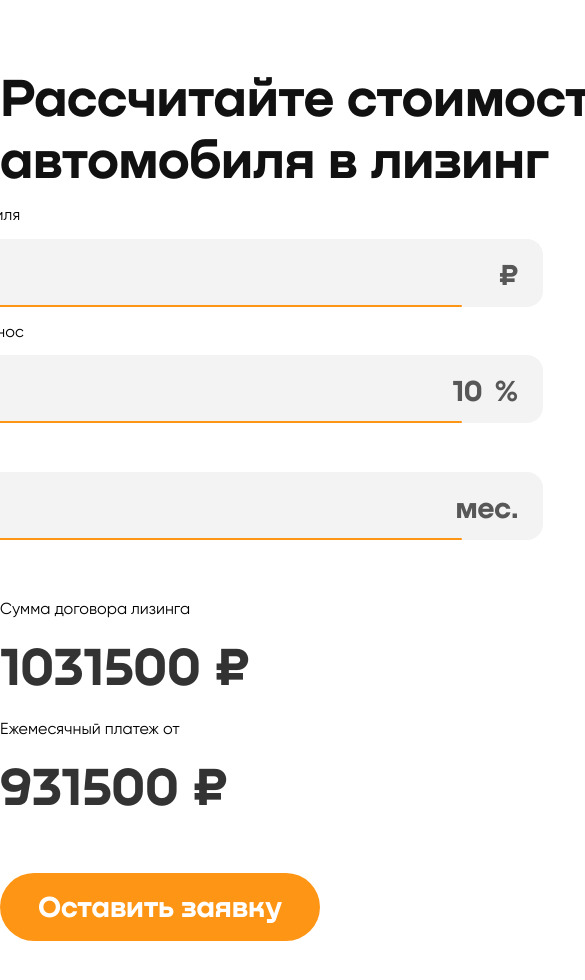
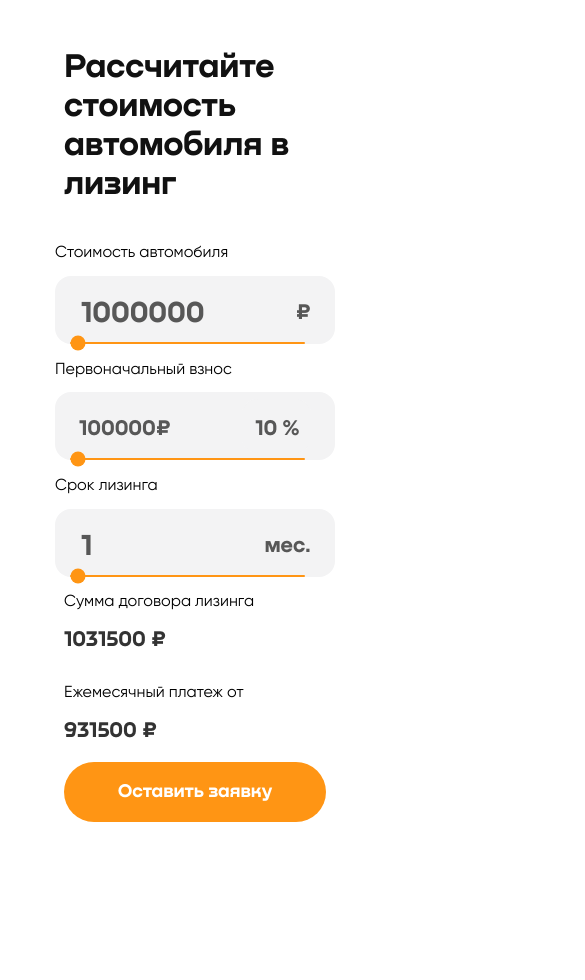
Before and after one commit to AndrewChernoff/CarLeasing, a React (Create React App) app: page / in a window 390 px wide. Shown: the top 980 px of the page, 585 px wide, since content can reach past the window. After the commit the page ends 886 px from the top, so only its background shows below. Built offline with nearby package versions, Linux system fonts and the light colour scheme.

Commit message:
media for phones

```diff
--- a/src/media/media.scss
+++ b/src/media/media.scss
@@ -1,4 +1,4 @@
-@media (max-width: 1440px) {
+@media (max-width: 1120px) {
   .calc {
     &__block {
       &__item {
@@ -21,32 +21,216 @@
         width: 320px;
       }
     }
+
     &__contract {
       flex-wrap: wrap;
     }
   }
 }
 
-@media (max-width: 1120px) {
+@media (max-width: 1080px) {
+  .calc {
+    &__block {
+      &__item {
+        &-cost {
+          width: 280px;
+        }
+
+        input[type=range] {
+          width: 245px;
+        }
+      }
+    }
+  }
+}
+
+@media (max-width: 960px) {
+  .calc {
+    &__title {
+      margin-left: 37px;
+    }
+
+    &__block {
+      flex-direction: column;
+
+      &__item {
+        &-cost {
+          width: 700px;
+        }
+
+        input[type=range] {
+          width: 600px;
+        }
+      }
+
+    }
+
+    &__contract {
+      flex-wrap: wrap;
+    }
+  }
+}
+
+@media (max-width: 960px) {
+  .calc {
+    &__block {
+      &__item {
+        input[type=range] {
+          width: 650px;
+        }
+      }
+    }
+
+    &__contract {
+      margin: 45px 50px 0 50px;
+    }
+
+  }
+
+}
+
+
+
+@media (max-width: 768px) {
   .container {
     margin: 64px auto;
-    max-width: 700px;///
+    max-width: 700px; ///
   }
 
   .calc {
     &__block {
-      flex-direction: column;
+
       &__item {
         &-cost {
           width: 696px;
         }
       }
+
       input[type=range] {
-        width: 600px;
-    }
-    }
-    &__contract {
-      flex-wrap: wrap;
+        width: 650px;
+      }
     }
   }
 }
+
+@media (max-width: 730px) {
+  .container {
+    max-width: 600px;
+  }
+
+  .calc {
+    &__title {
+      width: 500px;
+      font-size: 40px;
+    }
+
+    &__block {
+      &__item {
+        width: 555px;
+
+        &-cost {
+          width: 550px;
+        }
+      }
+
+      input[type=range] {
+        width: 455px;
+      }
+    }
+  }
+}
+
+@media (max-width: 600px) {
+  .container {
+    max-width: 500px;
+  }
+
+  .calc {
+    &__title {
+      width: 420px;
+      font-size: 34px;
+    }
+
+    &__block {
+      &__item {
+        width: 500px;
+
+        &-cost {
+          width: 495px;
+        }
+      }
+
+      input[type=range] {
+        width: 450px;
+      }
+    }
+  }
+}
+
+@media (max-width: 505px) {
+  .container {
+    max-width: 500px;
+    padding: 0 44px;
+    margin: 44px 20px 64px 20px;
+  }
+
+  .calc {
+    &__title {
+      margin-left: 0;
+      margin-top: 0;
+      width: 242px;
+      height: 155px
+    }
+
+    h2 {
+      font-size: 16px;
+    }
+
+    &__block {
+      &__item {
+        width: 280px;
+
+        &-cost {
+          width: 280px;
+        }
+
+        &-percentInput {
+          width: 25px;
+          font-size: 22px;
+        }
+
+        &-wideInput {
+          font-size: 22px;
+        }
+
+        div {
+          font-size: 22px;
+        }
+      }
+
+      input[type=range] {
+        width: 235px;
+      }
+    }
+
+    &__contract {
+      margin: 0;
+
+      &_block {
+        width: 167px;
+        height: 91px;
+
+        &-price {
+          font-size: 22px;
+        }
+      }
+
+      button {
+        margin-top: 0;
+        width: 280px;
+        height: 60px;
+        font-size: 19px;
+      }
+    }
+  }
+}
```
